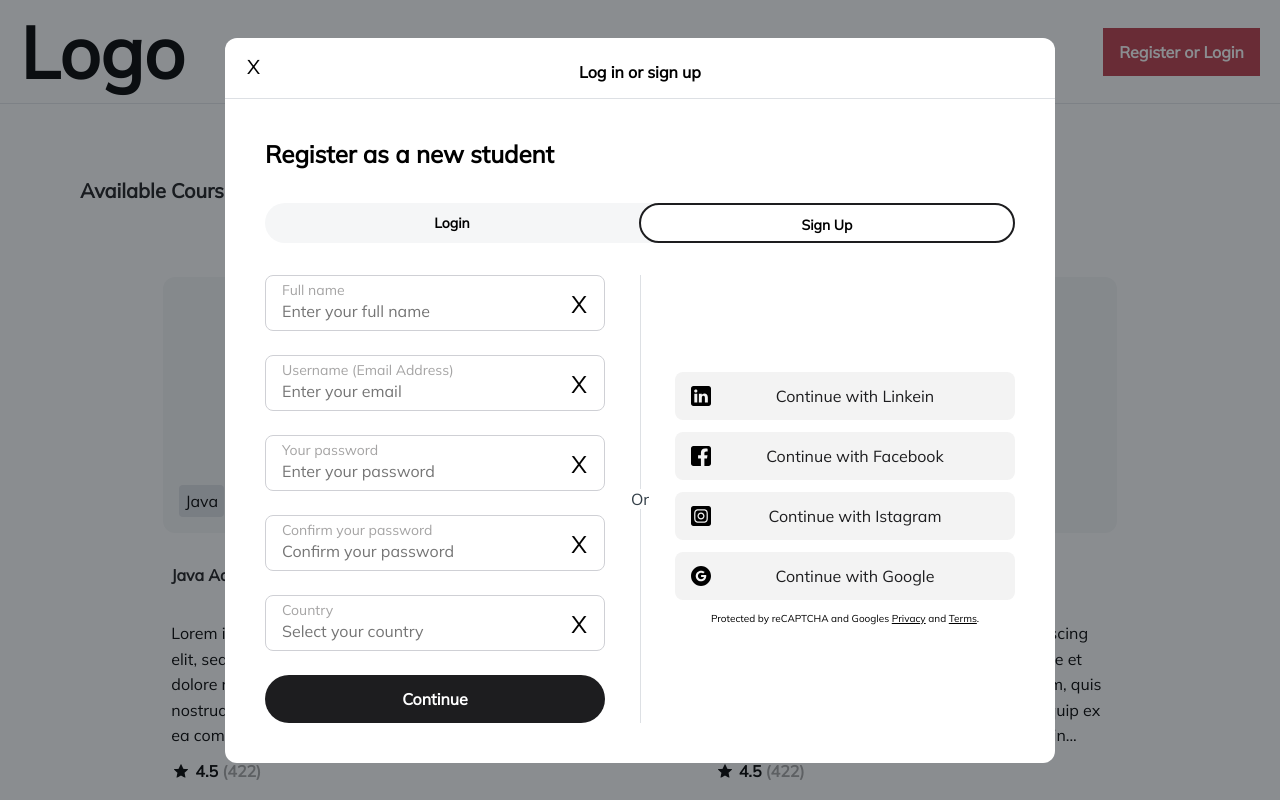
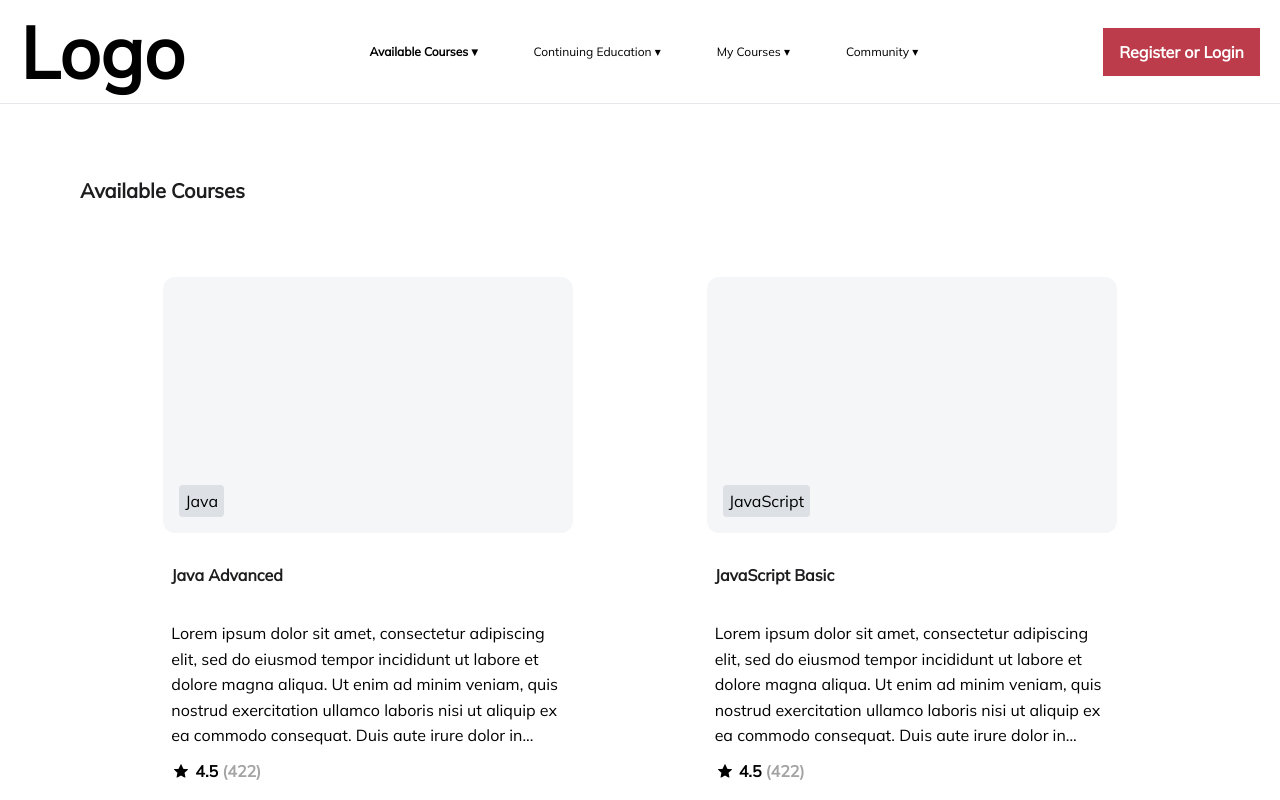
Before and after one commit to ariel-wwjd/ncoding-code-challenge-client, a React (Create React App) app: page / in a window 1280 px wide. Shown: the top 800 px of the page. Built offline with nearby package versions, Linux system fonts and the light colour scheme.

Commit message:
update on views to hold the navigation in the modal forms

```diff
--- a/src/views/home/Home.tsx
+++ b/src/views/home/Home.tsx
@@ -9,11 +9,23 @@ import './styles.scss';
 
 const Home = () => {
   const navigate = useNavigate();
-  const [showModal, setShowModal] = useState<boolean>(true);
+  const [showModal, setShowModal] = useState<boolean>(false);
+  const [formType, setFormType] = useState<'loginOrSignUp' | 'application' | undefined>(undefined)
+  const [selectedCourse, setSelectedCourse] = useState<string>('');
+
+  // TODO: replace this value with the used data
+  const isLogged = true
 
   const onRegisterOrLoginHandler = () => {
-    console.log('REGISTER OR LOGIN');
+    setShowModal(true)
+    setFormType('loginOrSignUp')
   };
+
+  const onEnrollHandler = (course: string) => {
+    setSelectedCourse(course);
+    setShowModal(true)
+    setFormType('application')
+  }
 
   const closeModalHandler = () => {
     setShowModal(false);
@@ -24,7 +36,7 @@ const Home = () => {
   return (
     <div className='home-view'>
       <Modal isVisible={showModal}>
-        <ModalContent onClose={closeModalHandler} type='loginOrSignUp'></ModalContent>
+        <ModalContent onClose={closeModalHandler} type={formType} course={selectedCourse}></ModalContent>
       </Modal>
       <Layout
         headerItems={headerItemsLayout}
@@ -33,7 +45,11 @@ const Home = () => {
         registerOrLoginOrLogoutLabel='Register or Login'
       >
         <div className='title'>Available Courses</div>
-        <CourseCardList cards={cards} />
+        <CourseCardList
+          cards={cards}
+          isLogged={isLogged}
+          onEnroll={onEnrollHandler}
+        />
       </Layout>
     </div>
   );
--- a/src/views/myCourses/MyCourses.tsx
+++ b/src/views/myCourses/MyCourses.tsx
@@ -25,7 +25,7 @@ const MyCourses = () => {
       >
         <div className='title'>My Courses</div>
         <div className='cards-container'>
-          <CourseCardList cards={myCards} isLogged />
+          {/* <CourseCardList cards={myCards} isLogged /> */}
         </div>
       </Layout>
     </div>
```
